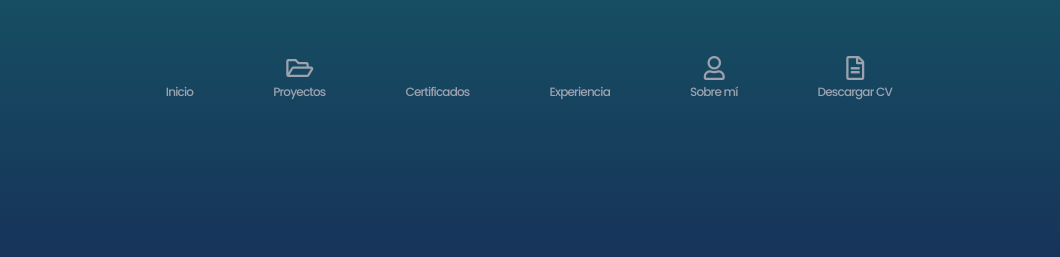
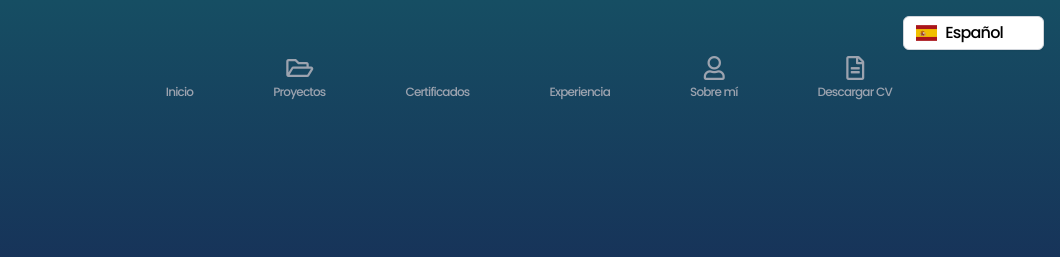
Before and after one commit to Lucash00/Portfolio, an Astro site in the folder LucasMoreno_Portfolio/: page / in a window 1280 px wide. Shown: the top 257 px of the page, 220-1280 px from the left. Built offline with nearby package versions, Linux system fonts and the light colour scheme; Astro itself is replaced by a stand-in of ours; some icons are missing.

Commit message:
Implementacion de Translator (WIP)

```diff
--- a/LucasMoreno_Portfolio/package.json
+++ b/LucasMoreno_Portfolio/package.json
@@ -18,6 +18,7 @@
     "@types/react": "^18.3.3",
     "@types/react-dom": "^18.3.0",
     "astro": "^5.1.5",
+    "flag-icons": "^7.3.2",
     "react": "^18.3.1",
     "react-dom": "^18.3.1",
     "react-icons": "^5.4.0",
--- a/LucasMoreno_Portfolio/src/components/Header/Header.astro
+++ b/LucasMoreno_Portfolio/src/components/Header/Header.astro
@@ -1,6 +1,5 @@
 ---
 import MenuSection from "./MenuSection.astro";
-import SideMenu from "../SideMenu/SideMenu.jsx";
 import curriculum from "../../assets/CurriculumVitae_LucasMoreno_ES.pdf";
 ---
 
@@ -10,9 +9,6 @@ import curriculum from "../../assets/CurriculumVitae_LucasMoreno_ES.pdf";
     alt="Foto Perfil"
     class="hidden md:flex my-auto md:mx-4 lg:ml-8 w-14 rounded-full justify-start z-40 opacity-100 md:left-0"
   />
-
-  <!-- SideMenu para móviles
-  <SideMenu client:load /> -->
 
   <!-- Menú principal para pantallas grandes -->
   <nav class="hidden md:flex items-end justify-end z-40">
--- /dev/null
+++ b/LucasMoreno_Portfolio/src/components/Translator/Translator.jsx
@@ -0,0 +1,75 @@
+import React, { useState } from 'react';
+import 'flag-icons/css/flag-icons.min.css'; // Importar la librería de iconos de banderas
+
+const TranslatorDynamic = () => {
+  const [selectedLanguage, setSelectedLanguage] = useState('es'); // Idioma predeterminado: Español
+  const [isOpen, setIsOpen] = useState(false); // Controlar la apertura/cierre del dropdown
+
+  // Lista de idiomas soportados por Google Translate con sus códigos de bandera
+  const languages = [
+    { code: 'en', name: 'Inglés', flag: 'fi fi-gb' },
+    { code: 'es', name: 'Español', flag: 'fi fi-es' },
+    { code: 'fr', name: 'Francés', flag: 'fi fi-fr' },
+    { code: 'de', name: 'Alemán', flag: 'fi fi-de' },
+    { code: 'zh-CN', name: 'Chino (Simplificado)', flag: 'fi fi-cn' },
+    { code: 'ja', name: 'Japonés', flag: 'fi fi-jp' },
+    { code: 'it', name: 'Italiano', flag: 'fi fi-it' },
+    { code: 'pt', name: 'Portugués', flag: 'fi fi-pt' },
+    { code: 'ru', name: 'Ruso', flag: 'fi fi-ru' },
+    { code: 'ar', name: 'Árabe', flag: 'fi fi-sa' },
+    // Agrega más idiomas según sea necesario
+  ];
+
+  const translatePage = (languageCode) => {
+    const currentUrl = window.location.href; // Obtener la URL actual
+    const translateUrl = `https://translate.google.com/translate?hl=${languageCode}&sl=auto&tl=${languageCode}&u=${encodeURIComponent(
+      currentUrl
+    )}`;
+    window.location.href = translateUrl; // Redirigir a la versión traducida
+  };
+
+  const handleLanguageChange = (languageCode) => {
+    setSelectedLanguage(languageCode);
+    translatePage(languageCode); // Traducir la página automáticamente
+    setIsOpen(false); // Cerrar el dropdown después de seleccionar el idioma
+  };
+
+  const toggleDropdown = () => {
+    setIsOpen(!isOpen); // Cambiar estado de apertura/cierre del dropdown
+  };
+
+  return (
+    <div className="fixed top-4 right-4 z-50">
+      <div className="mb-2">
+        <div className="relative">
+          {/* Botón que muestra el idioma seleccionado */}
+          <div
+            onClick={toggleDropdown}
+            className="cursor-pointer py-2 pl-3 pr-10 border border-gray-300 bg-white rounded-md shadow-sm"
+          >
+            <span className={`${languages.find((lang) => lang.code === selectedLanguage)?.flag} mr-2`} />
+            {languages.find((lang) => lang.code === selectedLanguage)?.name}
+          </div>
+
+          {/* Dropdown con opciones de idioma */}
+          {isOpen && (
+            <ul className="absolute w-full mt-2 bg-white border border-gray-300 rounded-md shadow-lg">
+              {languages.map((language) => (
+                <li
+                  key={language.code}
+                  className="flex items-center p-2 cursor-pointer hover:bg-gray-100"
+                  onClick={() => handleLanguageChange(language.code)}
+                >
+                  <span className={`${language.flag} mr-2`} />
+                  {language.name}
+                </li>
+              ))}
+            </ul>
+          )}
+        </div>
+      </div>
+    </div>
+  );
+};
+
+export default TranslatorDynamic;
--- a/LucasMoreno_Portfolio/src/layouts/Layout.astro
+++ b/LucasMoreno_Portfolio/src/layouts/Layout.astro
@@ -4,6 +4,7 @@ interface Props {
 }
 import Header from "../components/Header/Header.astro";
 import SideMenu from "../components/SideMenu/SideMenu.jsx";
+import Translator from "../components/Translator/Translator.jsx";
 ---
 
 <!doctype html>
@@ -15,10 +16,10 @@ import SideMenu from "../components/SideMenu/SideMenu.jsx";
     <link rel="icon" type="image/svg+xml" href="/favicon.svg" />
     <meta name="generator" content={Astro.generator} />
   </head>
-  <!-- <body class="h-screen w-screen bg-slate-900 bg-[radial-gradient(farthest-side,rgba(0,0,255,.1),rgba(255,255,255,0))] bg-fixed"> -->
   <body
     class="bg-gradient-to-t from-slate-950 via-blue-950 to-cyan-900 bg-fixed tracking-tighter leading-none"
   >
+    <Translator client:load/>
     <Header />
     <div class="flex justify-between sm:pt-20 md:pt-40">
       <!-- SideMenu para móviles -->
--- a/LucasMoreno_Portfolio/src/layouts/LayoutAboutMe.astro
+++ b/LucasMoreno_Portfolio/src/layouts/LayoutAboutMe.astro
@@ -4,6 +4,7 @@ interface Props {
 }
 import Header from "../components/Header/Header.astro";
 import SideMenu from "../components/SideMenu/SideMenu.jsx";
+import Translator from "../components/Translator/Translator.jsx";
 ---
 
 <!doctype html>
@@ -15,10 +16,10 @@ import SideMenu from "../components/SideMenu/SideMenu.jsx";
     <link rel="icon" type="image/svg+xml" href="/favicon.svg" />
     <meta name="generator" content={Astro.generator} />
   </head>
-  <!-- <body class="h-screen w-screen bg-slate-900 bg-[radial-gradient(farthest-side,rgba(0,0,255,.1),rgba(255,255,255,0))] bg-fixed"> -->
   <body
     class="bg-gradient-to-t from-slate-950 via-blue-950 to-cyan-900 bg-fixed tracking-tighter leading-none"
   >
+    <Translator client:load/>
     <Header />
     <div class="flex justify-between pt-0 md:pt-40 lg:pt-60">
       <!-- SideMenu para móviles -->
--- a/LucasMoreno_Portfolio/src/layouts/LayoutHome.astro
+++ b/LucasMoreno_Portfolio/src/layouts/LayoutHome.astro
@@ -4,6 +4,7 @@ interface Props {
 }
 import Header from "../components/Header/Header.astro";
 import SideMenu from "../components/SideMenu/SideMenu.jsx";
+import Translator from "../components/Translator/Translator.jsx";
 ---
 
 <!doctype html>
@@ -15,10 +16,10 @@ import SideMenu from "../components/SideMenu/SideMenu.jsx";
     <link rel="icon" type="image/svg+xml" href="/favicon.svg" />
     <meta name="generator" content={Astro.generator} />
   </head>
-  <!-- <body class="h-screen w-screen bg-slate-900 bg-[radial-gradient(farthest-side,rgba(0,0,255,.1),rgba(255,255,255,0))] bg-fixed"> -->
   <body
     class="bg-gradient-to-t from-slate-950 via-blue-950 to-cyan-900 bg-fixed tracking-tighter leading-none"
   >
+    <Translator client:load/>
     <Header />
     <div class="justify-between pt-40">
       <!-- SideMenu para móviles -->
--- a/LucasMoreno_Portfolio/src/layouts/LayoutTimeline.astro
+++ b/LucasMoreno_Portfolio/src/layouts/LayoutTimeline.astro
@@ -4,6 +4,7 @@ interface Props {
 }
 import Header from "../components/Header/Header.astro";
 import SideMenu from "../components/SideMenu/SideMenu.jsx";
+import Translator from "../components/Translator/Translator.jsx";
 ---
 
 <!doctype html>
@@ -15,10 +16,10 @@ import SideMenu from "../components/SideMenu/SideMenu.jsx";
     <link rel="icon" type="image/svg+xml" href="/favicon.svg" />
     <meta name="generator" content={Astro.generator} />
   </head>
-  <!-- <body class="h-screen w-screen bg-slate-900 bg-[radial-gradient(farthest-side,rgba(0,0,255,.1),rgba(255,255,255,0))] bg-fixed"> -->
   <body
     class="bg-gradient-to-t from-slate-950 via-blue-950 to-cyan-900 bg-fixed tracking-tighter leading-none max-h-screen"
   >
+    <Translator client:load/>
     <Header />
 
     <div class="flex justify-between h-screen">
```
Also changed, not shown: 1 other file.
